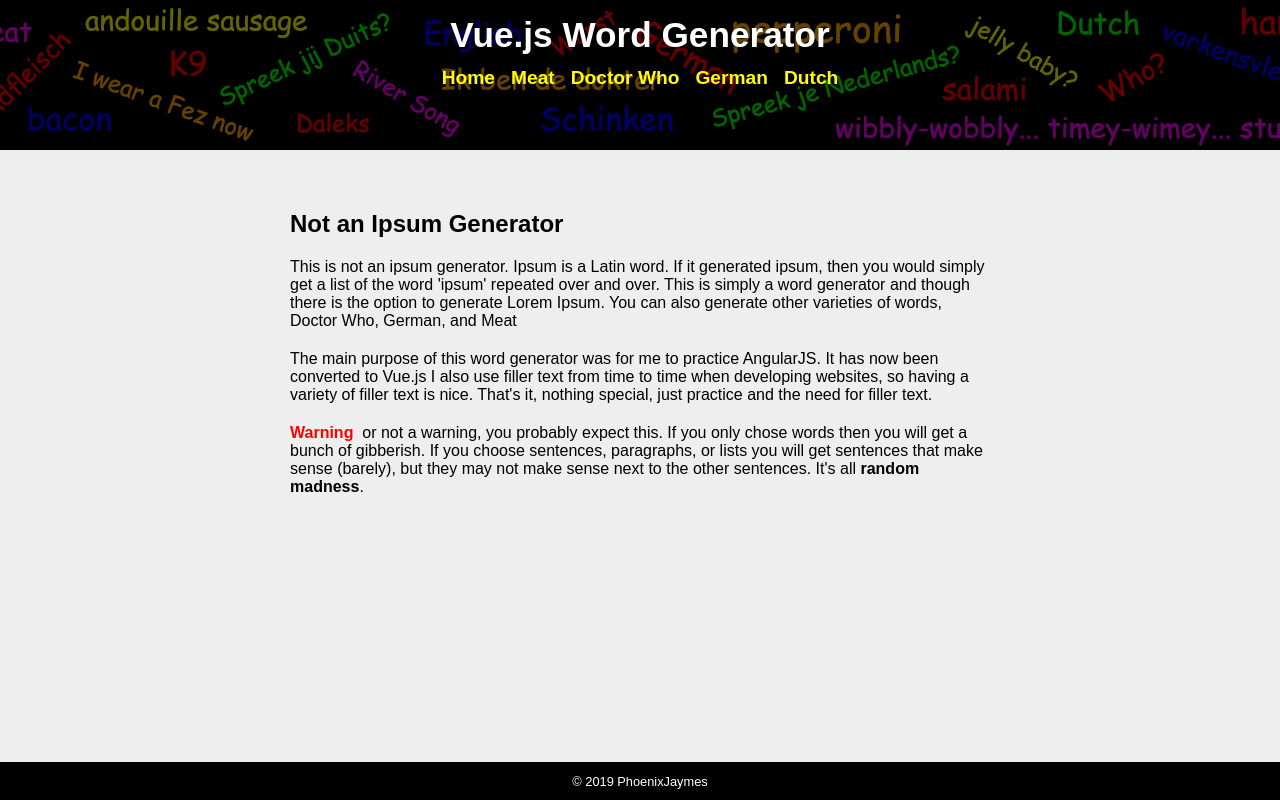
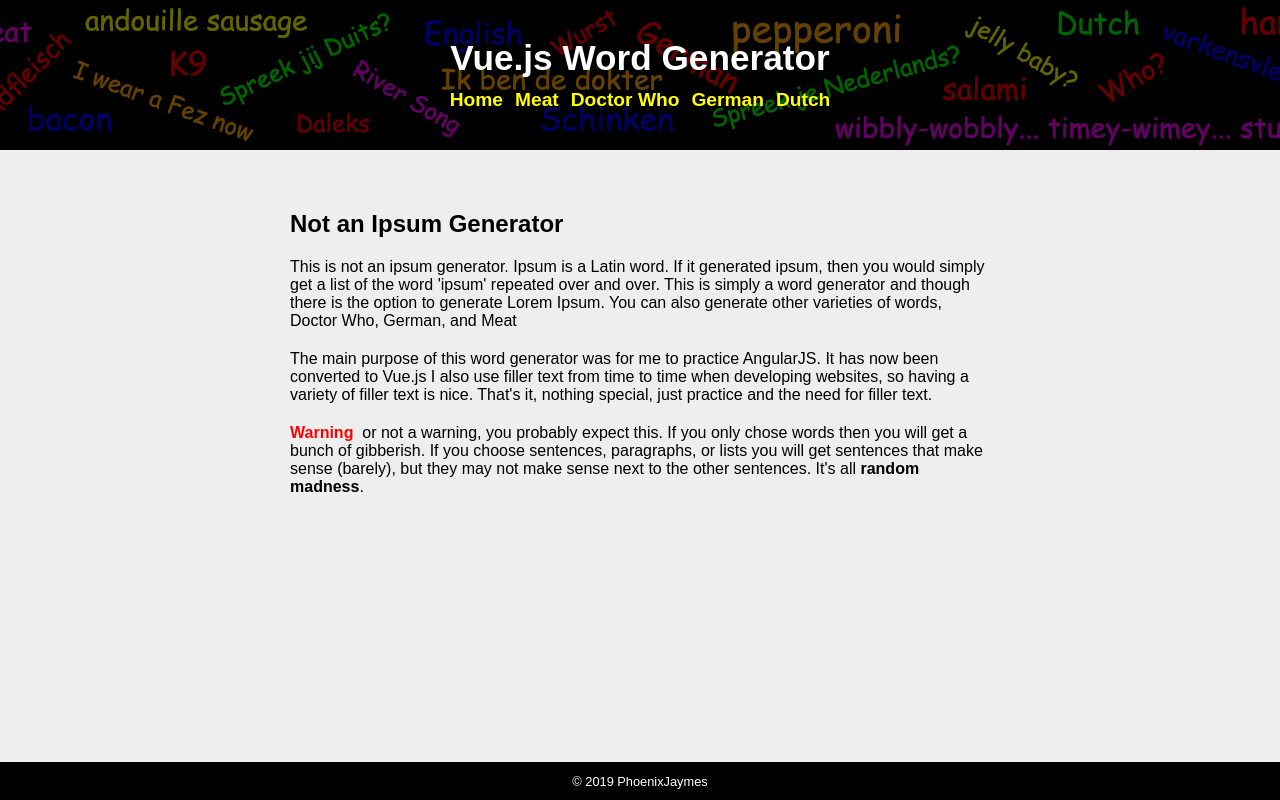
Before and after one commit to phoenixjaymes/v-words, a Vue app: page / in a window 1280 px wide. Built offline with nearby package versions, Linux system fonts and the light colour scheme.

Commit message:
Style edits
Made main-header flex-box
Tweaked font-sizes and margin for responsive sizes.

```diff
--- a/src/components/TheHeader.vue
+++ b/src/components/TheHeader.vue
@@ -45,6 +45,11 @@ export default {
   position: fixed;
   left: 0;
   top: 0;
+
+  display: flex;
+  flex-direction: column;
+  justify-content: center;
+
   background: url("../assets/bg_words-1366x150.gif") center/auto repeat-x #000;
   height: 100px;
   width: 100%;
@@ -52,47 +57,52 @@ export default {
 
 @media (min-width: 768px) {
   .main-header {
-    background: url("../assets/bg_words-1366x150.gif") center/auto repeat-x #000;
     height: 150px;
   }
 }
 
 .main-header__name {
   color: #fff;
-  font-size: 1.5em;
+  font-size: 1.4em;
   font-weight: bold;
-  margin: 15px 0 5px 0;
+  margin: 5px 0 5px 0;
   text-align: center; }
 
   @media (min-width: 768px) {
     .main-header__name {
-      /* margin-top: 75px; */
-      font-size: 2.2em; } }
-
+      font-size: 2.2em;
+    }
+  }
 
 .main-menu {
   list-style: none;
   text-align: center; }
+
   .main-menu__item {
     display: inline-block;
   }
+
   .main-menu__item a {
     color: #ff0;
     display: inline-block;
-    font-size: 1em;
+    font-size: 1rem;
     font-weight: bold;
     margin: 0 1px;
-    padding: 7px;
+    padding: 6px 5px;
     text-decoration: none; }
+
     .main-menu__item a.active {
       color: #fff;
     }
     .main-menu__item:hover a {
       color: #fff;
       cursor: pointer; }
+
     @media (min-width: 768px) {
-      .main-menu__item {
-        font-size: 1.2em; } }
+      .main-menu__item a {
+        font-size: 1.2rem;
+      }
+    }
 
 
 </style>
```
